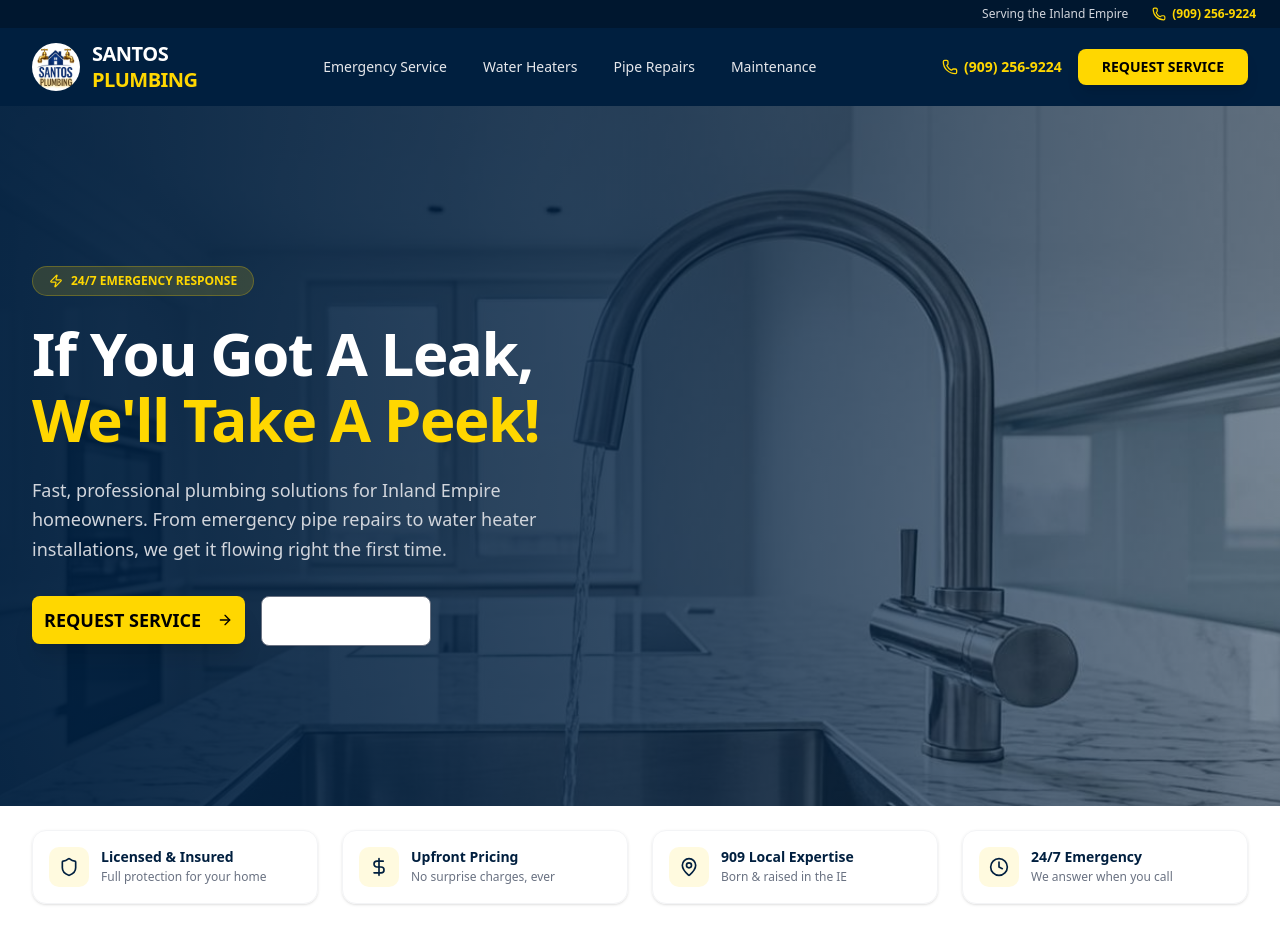
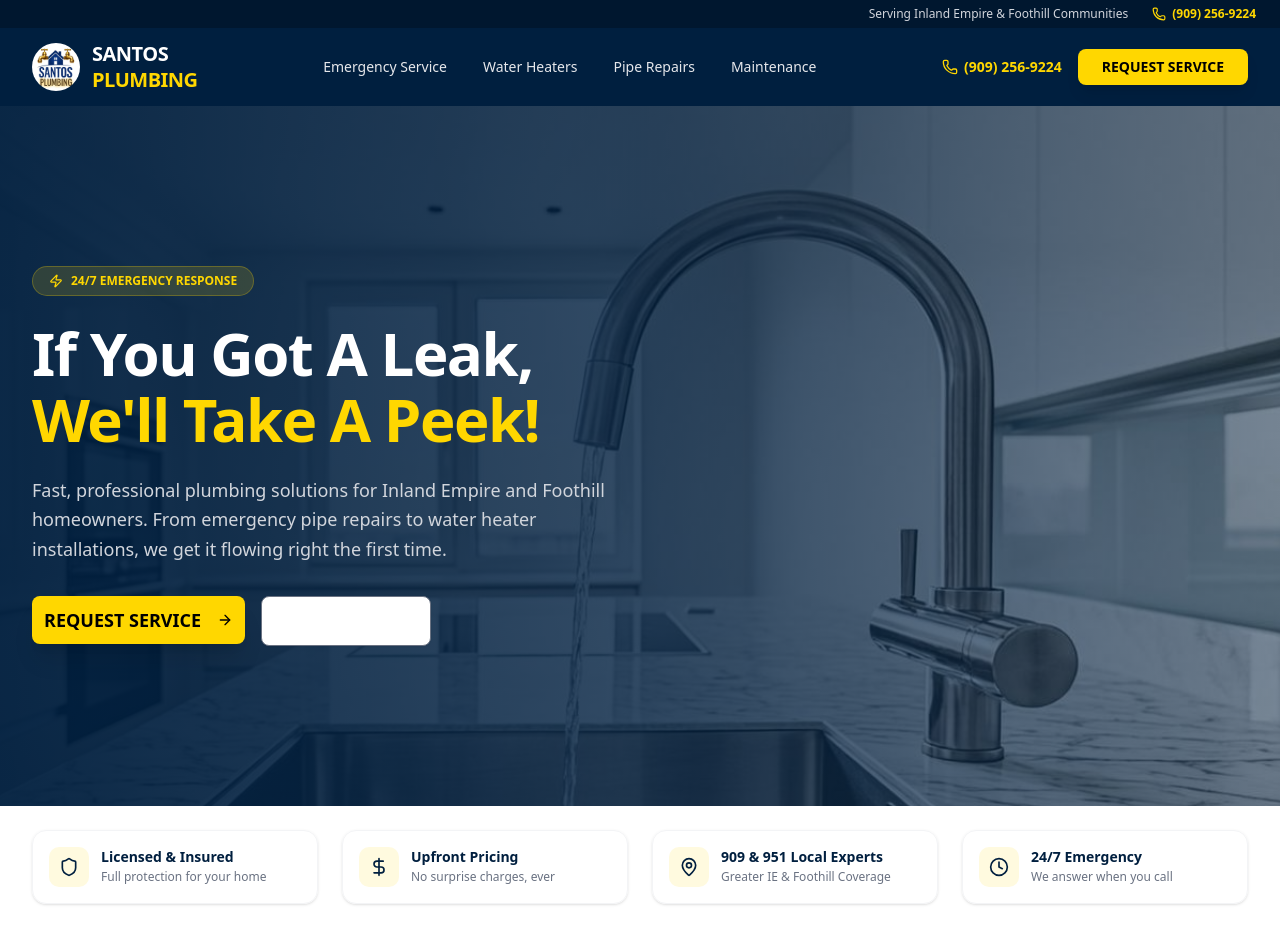
Before and after one commit to mohontotopu48-maker/santostheplumber-new, a Next.js app: page / in a window 1280 px wide. Shown: the top 952 px of the page. Built offline with nearby package versions, Linux system fonts and the light colour scheme.

Commit message:
17599137-a426-41b8-b6be-e556643f311c

```diff
--- a/src/app/page.tsx
+++ b/src/app/page.tsx
@@ -46,7 +46,7 @@ function Header() {
         className="hidden md:flex items-center justify-end gap-6 px-6 py-1.5 text-xs"
         style={{ background: "rgba(0,0,0,0.25)" }}
       >
-        <span className="text-gray-300">Serving the Inland Empire</span>
+        <span className="text-gray-300">Serving Inland Empire & Foothill Communities</span>
         <a
           href="tel:9092569224"
           className="font-bold flex items-center gap-1.5"
@@ -202,7 +202,7 @@ function Hero() {
 
           {/* Sub-headline */}
           <p className="mt-6 text-base md:text-lg text-gray-300 leading-relaxed max-w-xl">
-            Fast, professional plumbing solutions for Inland Empire homeowners.
+            Fast, professional plumbing solutions for Inland Empire and Foothill homeowners.
             From emergency pipe repairs to water heater installations, we get it
             flowing right the first time.
           </p>
@@ -250,8 +250,8 @@ function Hero() {
               },
               {
                 icon: MapPin,
-                title: "909 Local Expertise",
-                desc: "Born & raised in the IE",
+                title: "909 & 951 Local Experts",
+                desc: "Greater IE & Foothill Coverage",
               },
               {
                 icon: Clock,
@@ -692,7 +692,7 @@ function CtaBanner() {
           <span style={{ color: YELLOW }}>We&apos;re On Our Way.</span>
         </h2>
         <p className="mt-4 text-gray-400 text-base md:text-lg max-w-xl mx-auto">
-          Don&apos;t wait for a small leak to become a big disaster. Our 909
+          Don&apos;t wait for a small leak to become a big disaster. Our 909 &amp; 951
           team is standing by 24/7 to take your call and get your home back to
           normal — fast.
         </p>
@@ -729,10 +729,10 @@ function CtaBanner() {
    ══════════════════════════════════════════════════════════════════════ */
 function Footer() {
   const serviceAreas = {
-    "West Valley": ["Ontario", "Rancho Cucamonga", "Upland", "Montclair", "Claremont"],
-    "East Valley": ["Fontana", "Rialto", "Bloomington", "Muscoy"],
-    "San Bernardino": ["San Bernardino", "Highland", "Redlands", "Loma Linda", "Colton"],
-    "High Desert": ["Victorville", "Apple Valley", "Hesperia", "Adelanto"],
+    "West Valley & Foothills": ["Upland", "Claremont", "La Verne", "San Dimas", "Glendora", "Montclair"],
+    "The 71/60 Corridor": ["Chino", "Chino Hills", "Ontario", "Eastvale", "Diamond Bar", "Walnut"],
+    "East Valley & IE Central": ["Rancho Cucamonga", "Fontana", "Rialto", "San Bernardino", "Colton", "Loma Linda"],
+    "High Desert Hub": ["Victorville", "Hesperia", "Apple Valley", "Adelanto"],
   };
 
   return (
@@ -763,7 +763,7 @@ function Footer() {
               </div>
             </div>
             <p className="text-gray-400 text-sm leading-relaxed">
-              Trusted by Inland Empire homeowners since day one. Licensed,
+              Trusted by Inland Empire and Foothill homeowners since day one. Licensed,
               insured, and committed to getting it flowing right the first time.
             </p>
             <div className="mt-6 space-y-2">
@@ -777,7 +777,7 @@ function Footer() {
               </a>
               <div className="flex items-center gap-2 text-sm text-gray-400">
                 <MapPin className="w-4 h-4" style={{ color: YELLOW }} />
-                Serving the Inland Empire, CA
+                15-Mile Radius from Upland, CA
               </div>
             </div>
           </div>
@@ -811,8 +811,17 @@ function Footer() {
           </div>
         </div>
 
+        {/* Compliance & SEO notice */}
+        <div className="mt-10 p-4 rounded-lg" style={{ background: "rgba(255,215,0,0.08)", border: `1px solid rgba(255,215,0,0.2)` }}>
+          <p className="text-xs text-gray-400 text-center leading-relaxed">
+            <MapPin className="w-3.5 h-3.5 inline mr-1" style={{ color: YELLOW }} />
+            Serving a <strong className="text-gray-300">15-mile radius from Upland, CA</strong> including{" "}
+            <strong className="text-gray-300">San Bernardino, Riverside, and East Los Angeles Counties.</strong>
+          </p>
+        </div>
+
         {/* Divider */}
-        <div className="mt-12 pt-8 border-t border-white/10">
+        <div className="mt-8 pt-8 border-t border-white/10">
           <div className="flex flex-col md:flex-row items-center justify-between gap-4">
             <div className="flex items-center gap-3">
               <MapPin className="w-5 h-5" style={{ color: YELLOW }} />
@@ -821,8 +830,7 @@ function Footer() {
               </span>
             </div>
             <p className="text-gray-500 text-xs text-center">
-              © {new Date().getFullYear()} Santos Plumbing. All rights reserved. | Inland
-              Empire, California
+              © {new Date().getFullYear()} Santos Plumbing. All rights reserved. | Inland Empire &amp; Foothill Communities, California
             </p>
           </div>
         </div>
```
